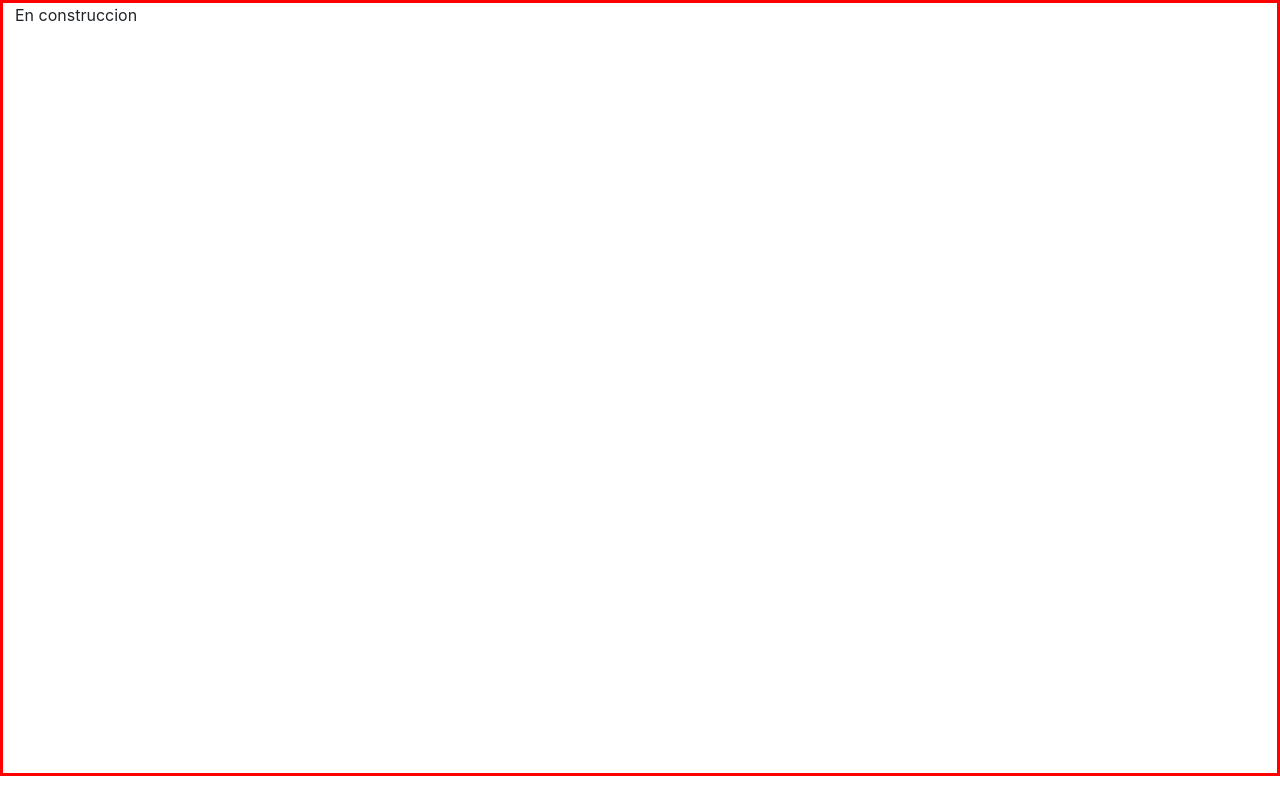
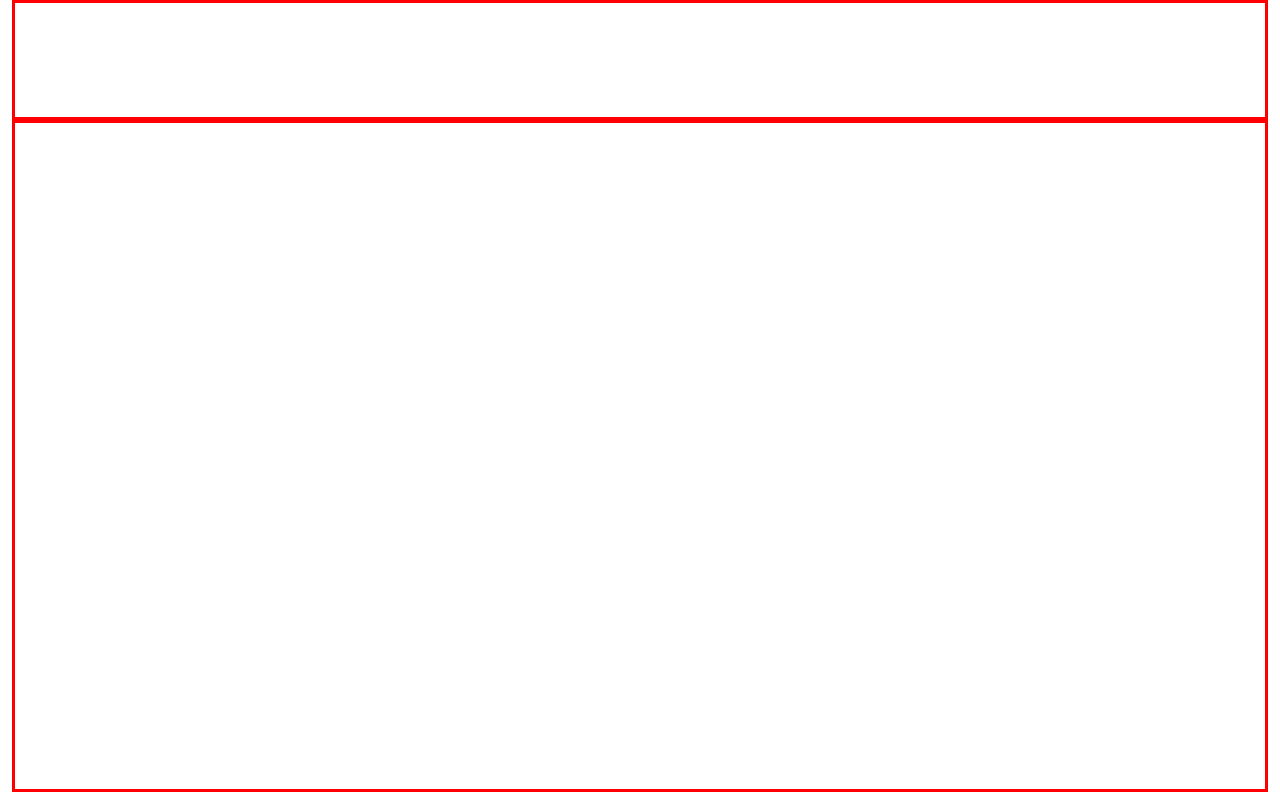
Before and after one commit to luisdudamel/Social-Network-Front, a JavaScript app: page / in a window 1280 px wide. Built offline with nearby package versions, Linux system fonts and the light colour scheme; the HTML template or start-up script is replaced by a standard one.

Commit message:
Main header container

```diff
--- a/src/App.js
+++ b/src/App.js
@@ -1,3 +1,5 @@
+import Header from "./components/Header/Header";
+import { Userlist } from "./components/UsersList/UsersList";
 import GlobalStyle from "./globalStyles";
 
 function App() {
@@ -5,7 +7,10 @@
     <>
       <GlobalStyle />
       <div className="App">
-        <div className="container-fluid">En construccion</div>
+        <div className="main-container container-fluid">
+          <Header></Header>
+          <Userlist></Userlist>
+        </div>
       </div>
     </>
   );
--- /dev/null
+++ b/src/components/Header/Header.js
@@ -0,0 +1,12 @@
+import styled from "styled-components";
+
+const StyledHeader = styled.div`
+  border: solid red;
+  height: 15vh;
+`;
+
+const Header = () => {
+  return <StyledHeader></StyledHeader>;
+};
+
+export default Header;
--- /dev/null
+++ b/src/components/UsersList/UsersList.js
@@ -0,0 +1,10 @@
+import styled from "styled-components";
+
+const StyledUsersList = styled.div`
+  border: solid red;
+  height: 84vh;
+`;
+
+export const Userlist = () => {
+  return <StyledUsersList></StyledUsersList>;
+};
--- a/src/globalStyles.js
+++ b/src/globalStyles.js
@@ -2,13 +2,9 @@
 
 const GlobalStyle = createGlobalStyle`
 
-.container-fluid{
-border: solid red;
-height: 97vh;
+.main-container{
+height: 100vh;
 }
-
-
-
 `;
 
 export default GlobalStyle;
```
